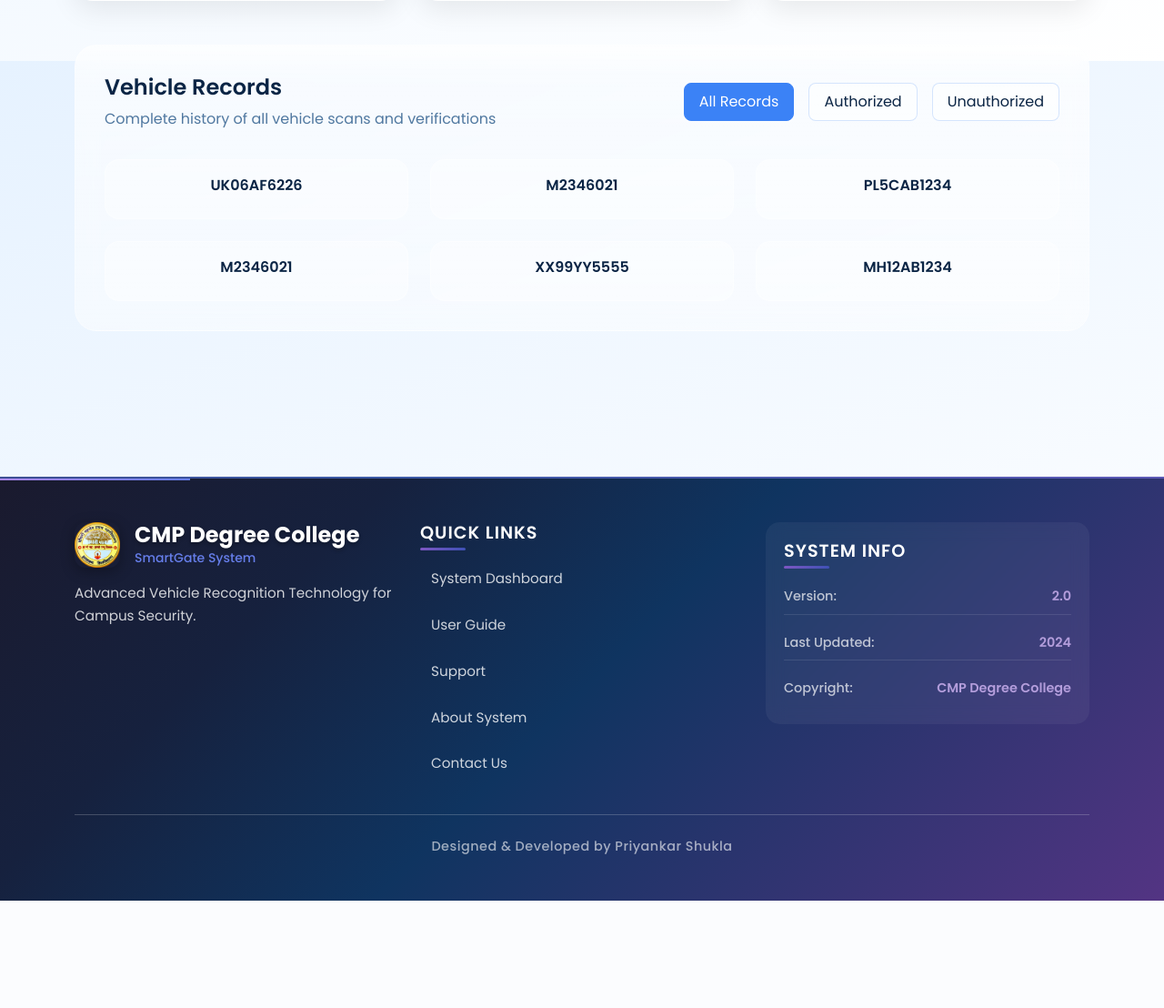
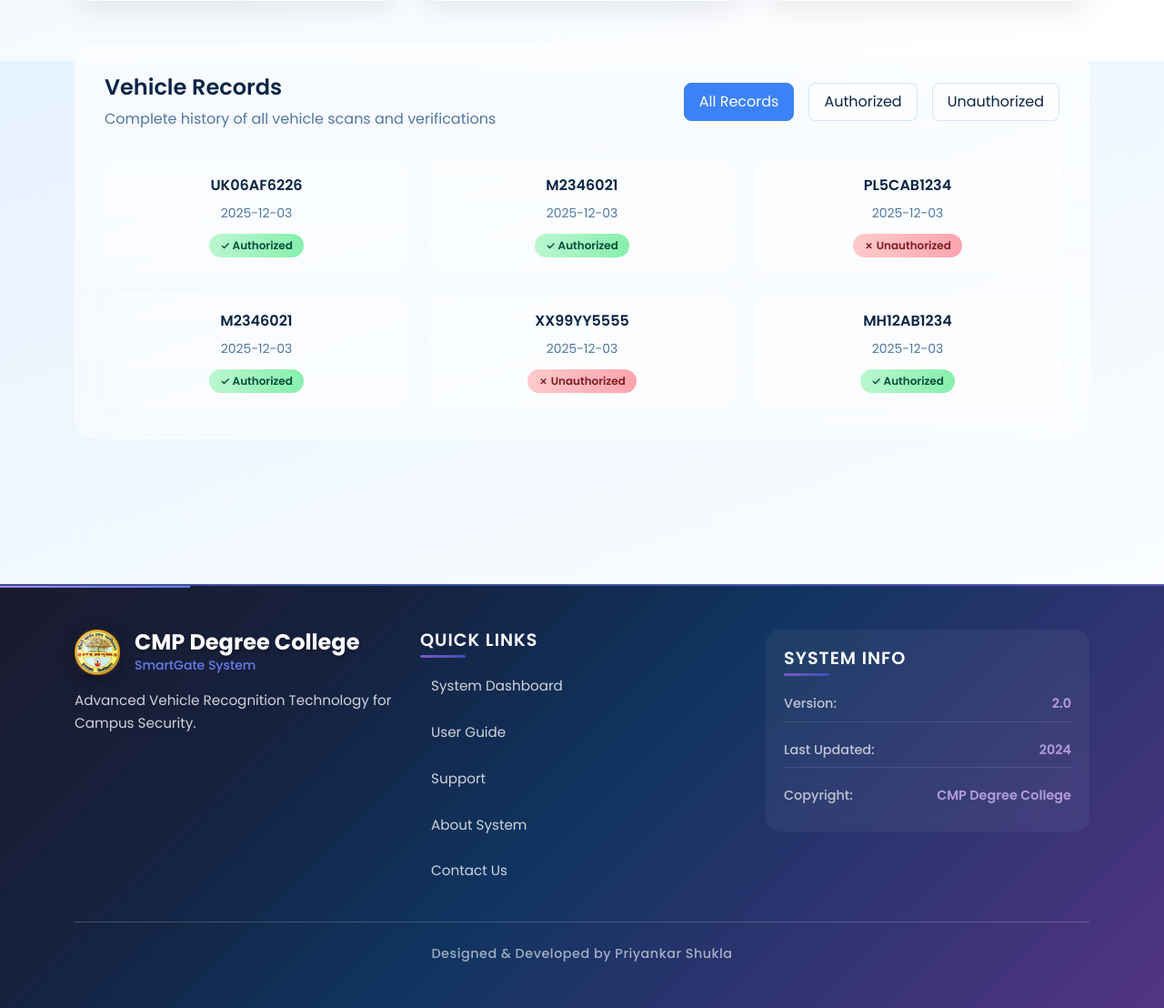
Before and after one commit to priyankar1434/BCA-5th-SEM-MINI, a Flask app: page / in a window 1280 px wide. Shown: the part 733-1841 px from the top of the page at 91% size. Before the commit the page ends 1723 px from the top, so only its background shows below. Run offline with Flask 2, Linux system fonts and the light colour scheme; the visitor is signed in with stand-in values (Sample User, id 1); some libraries are stand-ins or nearby versions.

Commit message:
Enhance gallery item display with status and time
Added data-status attribute and formatted upload time and status display.

```diff
--- a/templates/index.html
+++ b/templates/index.html
@@ -275,9 +275,13 @@
 
         <div class="gallery-grid" id="gallery">
             {% for filename, upload_time, plate, is_authorized in images %}
-            <div class="gallery-item reveal">
+            <div class="gallery-item reveal" data-status="{% if is_authorized %}authorized{% else %}unauthorized{% endif %}">
                 <div class="gallery-content text-center py-3">
                     <div class="gallery-plate">{{ plate }}</div>
+                    <div class="gallery-time">{{ upload_time.split('T')[0] if 'T' in upload_time else upload_time }}</div>
+                    <span class="gallery-status {% if is_authorized %}authorized{% else %}unauthorized{% endif %}">
+                        {% if is_authorized %}✓ Authorized{% else %}✗ Unauthorized{% endif %}
+                    </span>
                 </div>
             </div>
             {% endfor %}
```
